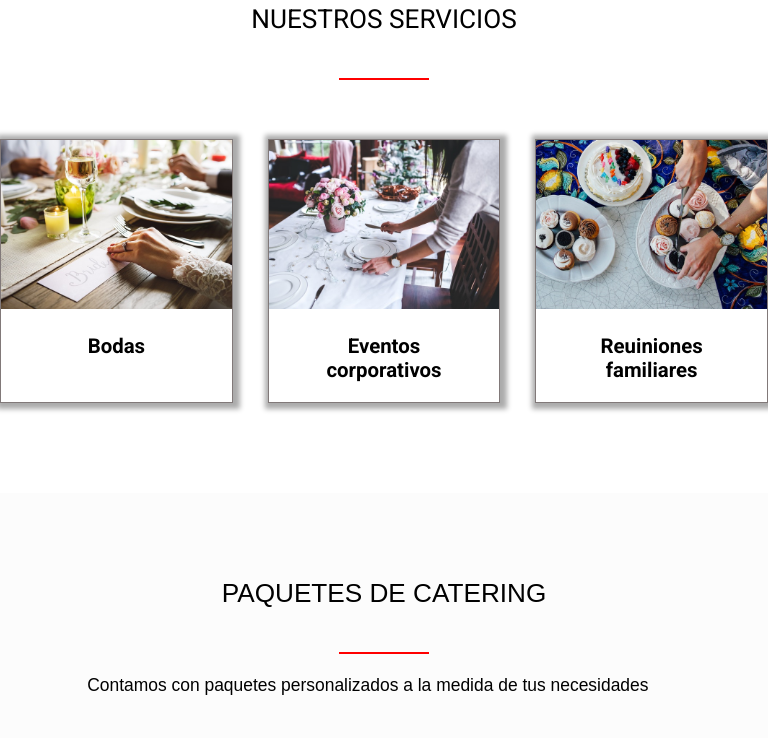
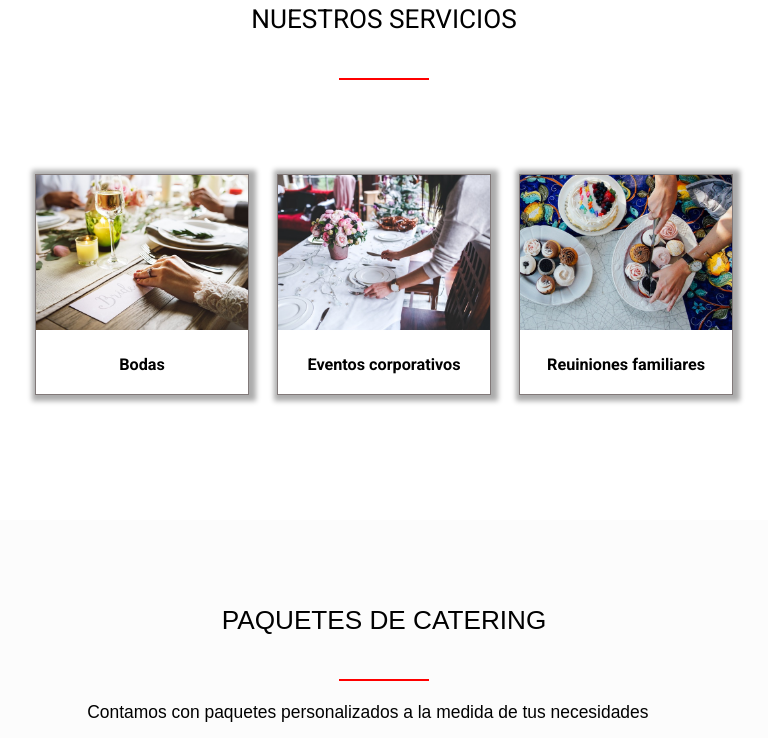
Before and after one commit to estebanLoza/proyectosHTML, a plain HTML site: page Proyecto3/index.html in a window 768 px wide. Shown: the part 1700-2438 px from the top of the page. Drawn offline with nearby package versions, Linux system fonts and the light colour scheme.

Commit message:
Acutalización para la sección quinta

```diff
--- a/Proyecto3/css/styles.css
+++ b/Proyecto3/css/styles.css
@@ -90,7 +90,8 @@ article > section:nth-child(1) {
   width: 100%;
   min-height: 500px;
   max-height: 100%;
-  background-image: linear-gradient(rgba(0, 0, 0, 0.5), rgba(0, 0, 0, 0.5)),
+  background-image:
+    linear-gradient(rgba(0, 0, 0, 0.5), rgba(0, 0, 0, 0.5)),
     url("/Proyecto3/images/buffet-1.jpg");
 
   background-repeat: no-repeat;
@@ -153,7 +154,8 @@ article > section:nth-child(1) {
 /*Sección Tercera */
 
 article > section:nth-child(3) {
-  background-image: linear-gradient(rgba(0, 0, 0, 0.5), rgba(0, 0, 0, 0.5)),
+  background-image:
+    linear-gradient(rgba(0, 0, 0, 0.5), rgba(0, 0, 0, 0.5)),
     url("/Proyecto3/images/food-table.jpg");
   height: 32rem;
   width: 100%;
@@ -589,36 +591,62 @@ footer {
     font-size: 0.9em;
   }
 
-
   /*Primera sección*/
 
   #seccionPrimera {
     width: 100%;
   }
 
-  #seccionPrimera h1{
+  #seccionPrimera h1 {
     text-align: center;
     font-size: 3em;
   }
 
-
   /*Sección Segunda */
 
   #seccionSegunda {
-
     display: flex;
     align-items: center;
   }
 
-  #seccionSegunda img{
+  #seccionSegunda img {
     width: 50%;
     height: 50%;
   }
 
-  #seccionSegunda div p{
+  #seccionSegunda div p {
     font-size: 0.7em;
   }
 
 
+  /*Sección Cuarta*/
+
+  #seccionCuarta{
+    gap: 1.6em;
+    padding: 2em;
+  }
+
+  #seccionCuarta div{
+    width: 50%;
+  }
+
+  #seccionCuarta div h3{
+    font-size: 0.93em;
+  }
+
+  /* Sección Quinta */
+
+  #paquetes{
+    margin-bottom: 20px;
+  }
+
+  .package-header{
+    font-size: 0.74em;
+  }
+
+
+
+
+
 
 }
```
